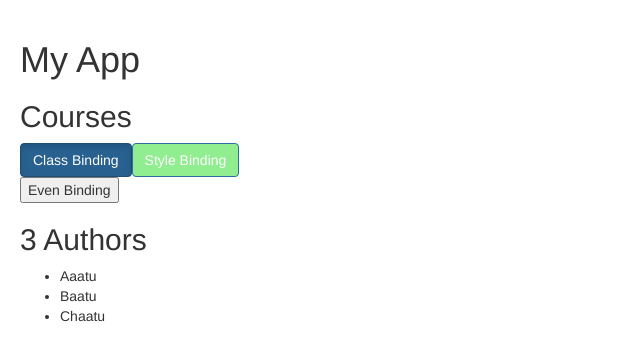
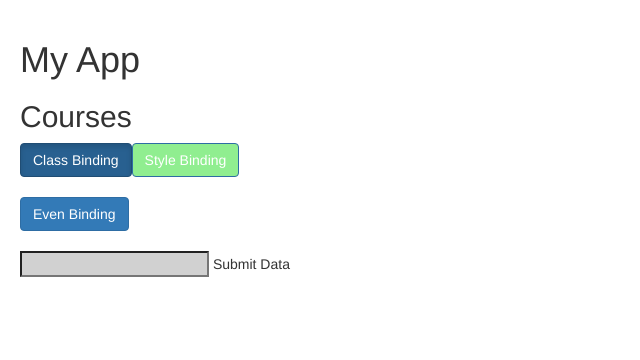
Before and after one commit to gauravDublin/rest-api, an Angular app: page / in a window 1280 px wide. Shown: the top 360 px of the page, without its empty margins (0-640 px from the left). Built offline with nearby package versions, Linux system fonts and the light colour scheme.

Commit message:
Event Filtering added

```diff
--- a/src/app/app.component.html
+++ b/src/app/app.component.html
@@ -1,6 +1,6 @@
 <h1>My App</h1>
 <courses></courses>
-<authors></authors>
+<!--<authors></authors>-->
 <!--
 The content below is only a placeholder and can be replaced.
 <div style="text-align:center">
--- a/src/app/courses.component.ts
+++ b/src/app/courses.component.ts
@@ -2,7 +2,7 @@ import { Component } from '@angular/core';
 import { CoursesService } from './courses.service';
 
 @Component({
-  selector: 'courses', //<courses>                "courses"
+  selector: 'courses', // <courses>                "courses"
               // <div class = "courses"          ".courses"
               // <div id ="aId"                   "#courses"
   template: `
@@ -20,25 +20,44 @@ import { CoursesService } from './courses.service';
               </table>-->
               <button class="btn btn-primary" [class.active]="isActive">Class Binding</button>
               <button class="btn btn-primary" [style.backgroundColor]="isActive? 'lightgreen': 'pink'">Style Binding</button>
+              <div>
+                <br>
+              </div>
                <div (click)="onDivClicked()">
-                  <button (click)="onSave($event)">Even Binding</button>
+                  <button class="btn btn-primary" (click)="onSave($event)">Even Binding</button>
               </div>
+              <div>
+                <br>
+              </div>
+              <!--<input (keyup)="onKeyUp($event)"/> Submit Data-->
+              <input #email (keyup.enter)="onKeyUp(email.value)"/> Submit Data
             `
 })
 export class CoursesComponent {
-    title = "Courses";
-    imageURL = "https://cdn-images-1.medium.com/max/622/1*grk7btEn0OJEQRKgG2Qs2A.png";
+    title = 'Courses';
+    imageURL = 'https://cdn-images-1.medium.com/max/622/1*grk7btEn0OJEQRKgG2Qs2A.png';
     columnSpan = 2 ;
     isActive = true;
     courses;
     onSave($event) {
       $event.stopPropagation(); // STop the bubbleing
-      console.log("Btn was clicked.", $event);
+      console.log('Btn was clicked.', $event);
     }
 
-  onDivClicked() {
-    console.log("Div was clicked.");
-  }
+    onDivClicked() {
+      console.log('Div was clicked.');
+    }
+
+/*    onKeyUp($event) {
+      if ($event.keyCode === 13) {
+        console.log('Enter was pressed.');
+      }
+    }*/
+
+    onKeyUp(email) {
+      console.log('Enter was pressed.' + email);
+    }
+
     constructor(service: CoursesService) {
       this.courses = service.getCoursesList();
     }
--- a/src/styles.css
+++ b/src/styles.css
@@ -3,3 +3,6 @@
 body {
   padding:20px;
 }
+input, textarea {
+  background-color : #d1d1d1;
+}
```
